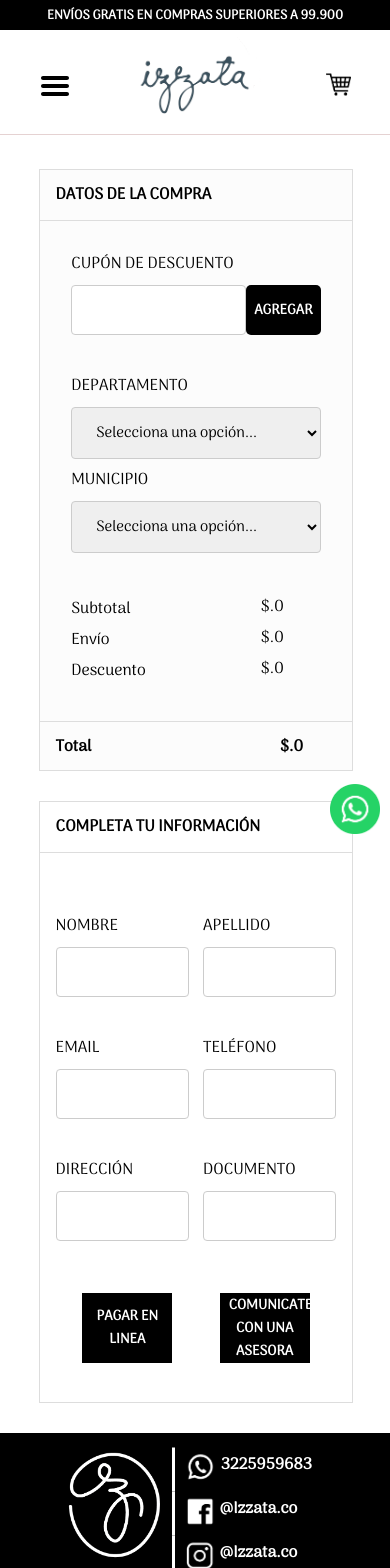
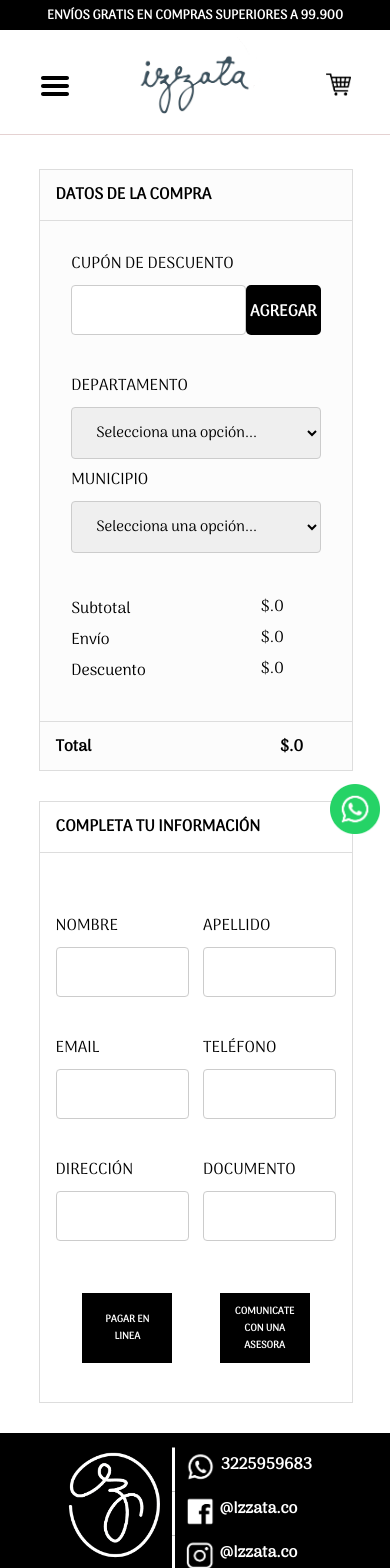
Before and after one commit to Lolek381183/izzata, a React (Create React App) app: page /Pagar in a window 390 px wide. Shown: the top 1568 px of the page. Built offline with nearby package versions, Linux system fonts and the light colour scheme.

Commit message:
first commit

```diff
--- a/src/pages/Pagar.jsx
+++ b/src/pages/Pagar.jsx
@@ -222,7 +222,7 @@ class Pagar extends React.Component {
       Mensaje1: "",
     });
     var win = window.open(
-      "https://api.whatsapp.com/send?phone=573205872130&text=Hola!%20Quiero%20continuar%20mi%20pedido%20contigo%20numero%20" +
+      "https://api.whatsapp.com/send?phone=573225959683&text=Hola!%20Quiero%20continuar%20mi%20pedido%20contigo%20numero%20" +
         this.state.form.Nombre.slice(0, 1) +
         this.state.form.Apellido.slice(0, 1) +
         this.state.fecha.getFullYear().toString() +
--- a/src/pages/styles/Pagar.css
+++ b/src/pages/styles/Pagar.css
@@ -9,6 +9,7 @@
   }
   .Pagar__segura__inner {
     height: 50px;
+    font-size: 14px;
   }
 }
 
@@ -21,6 +22,7 @@
   }
   .Pagar__segura__inner {
     height: 70px;
+    font-size: 10px;
   }
 }
 
@@ -91,7 +93,7 @@
   position: relative;
   left: 10%;
   width: 80%;
-  font-size: 14px;
+
   font-weight: bold;
   font-family: "Arima";
   text-align: center;
@@ -137,11 +139,9 @@
 
 .Pagar__total__agregar__inner {
   height: 50px;
-
   position: relative;
   margin: 0 auto;
   width: 100%;
-  font-size: 14px;
   font-weight: bold;
   font-family: "Arima";
   pointer-events: none;
```
Also changed, not shown: 1 other file (tests, documents, lock files or other folders).
